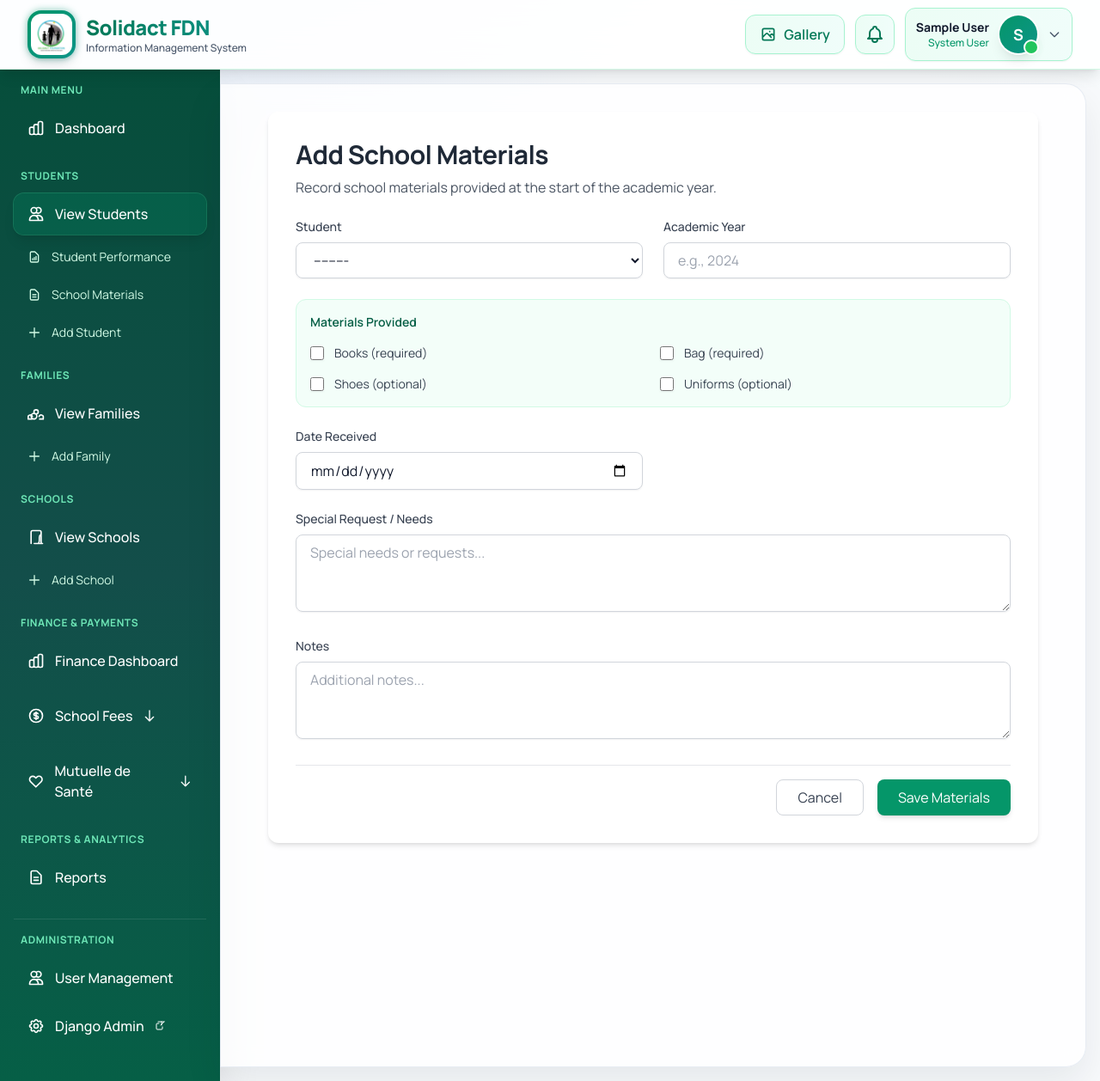
After one commit to niyirerayannick/ssms, a Django app: page /students/materials/add/ in a window 1280 px wide. The commit adds this page. Shown: the whole page at 86% size. Run offline with Django 5.2, Linux system fonts and the light colour scheme; the visitor is signed in with stand-in values (Sample User, id 1); data that the repository does not hold is empty; some libraries are stand-ins or nearby versions.

Commit message:
message 100

```diff
--- a/students/forms.py
+++ b/students/forms.py
@@ -1,5 +1,5 @@
 from django import forms
-from .models import Student, StudentPhoto, StudentMark
+from .models import Student, StudentPhoto, StudentMark, StudentMaterial
 from core.models import School
 from families.models import Family
 from django.contrib.auth.models import User
@@ -214,3 +214,60 @@ class StudentMarkForm(forms.ModelForm):
                 'accept': 'image/*'
             }),
         }
+
+
+class StudentMaterialForm(forms.ModelForm):
+    """Form for recording school materials for sponsored students."""
+
+    class Meta:
+        model = StudentMaterial
+        fields = [
+            'student',
+            'academic_year',
+            'books_received',
+            'bag_received',
+            'shoes_received',
+            'uniforms_received',
+            'received_date',
+            'special_request',
+            'notes',
+        ]
+        widgets = {
+            'student': forms.Select(attrs={
+                'class': 'w-full px-4 py-2 border border-gray-300 rounded-lg focus:ring-2 focus:ring-emerald-500 focus:border-transparent'
+            }),
+            'academic_year': forms.TextInput(attrs={
+                'class': 'w-full px-4 py-2 border border-gray-300 rounded-lg focus:ring-2 focus:ring-emerald-500 focus:border-transparent',
+                'placeholder': 'e.g., 2024'
+            }),
+            'books_received': forms.CheckboxInput(attrs={
+                'class': 'h-4 w-4 text-emerald-600 focus:ring-emerald-500 border-gray-300 rounded'
+            }),
+            'bag_received': forms.CheckboxInput(attrs={
+                'class': 'h-4 w-4 text-emerald-600 focus:ring-emerald-500 border-gray-300 rounded'
+            }),
+            'shoes_received': forms.CheckboxInput(attrs={
+                'class': 'h-4 w-4 text-emerald-600 focus:ring-emerald-500 border-gray-300 rounded'
+            }),
+            'uniforms_received': forms.CheckboxInput(attrs={
+                'class': 'h-4 w-4 text-emerald-600 focus:ring-emerald-500 border-gray-300 rounded'
+            }),
+            'received_date': forms.DateInput(attrs={
+                'class': 'w-full px-4 py-2 border border-gray-300 rounded-lg focus:ring-2 focus:ring-emerald-500 focus:border-transparent',
+                'type': 'date'
+            }),
+            'special_request': forms.Textarea(attrs={
+                'class': 'w-full px-4 py-2 border border-gray-300 rounded-lg focus:ring-2 focus:ring-emerald-500 focus:border-transparent',
+                'rows': 3,
+                'placeholder': 'Special needs or requests...'
+            }),
+            'notes': forms.Textarea(attrs={
+                'class': 'w-full px-4 py-2 border border-gray-300 rounded-lg focus:ring-2 focus:ring-emerald-500 focus:border-transparent',
+                'rows': 3,
+                'placeholder': 'Additional notes...'
+            }),
+        }
+
+    def __init__(self, *args, **kwargs):
+        super().__init__(*args, **kwargs)
+        self.fields['student'].queryset = Student.objects.filter(sponsorship_status='active').order_by('first_name', 'last_name')
--- a/students/urls.py
+++ b/students/urls.py
@@ -7,6 +7,9 @@ urlpatterns = [
     path('', views.student_list, name='student_list'),
     path('add/', views.student_create, name='student_create'),
     path('performance/', views.student_performance, name='student_performance'),
+    path('materials/', views.student_materials, name='student_materials'),
+    path('materials/add/', views.student_material_create, name='student_material_create'),
+    path('materials/<int:pk>/edit/', views.student_material_edit, name='student_material_edit'),
     path('<int:pk>/', views.student_detail, name='student_detail'),
     path('<int:pk>/edit/', views.student_edit, name='student_edit'),
     path('<int:pk>/add-photo/', views.add_photo, name='add_photo'),
--- a/students/views.py
+++ b/students/views.py
@@ -3,10 +3,11 @@ from django.urls import reverse
 from django.contrib.auth.decorators import login_required, permission_required
 from django.contrib import messages
 from django.db.models import Q, Avg
+from django.utils import timezone
 from django.contrib.auth import get_user_model
-from .models import Student, StudentPhoto, StudentMark
+from .models import Student, StudentPhoto, StudentMark, StudentMaterial
 from core.models import Notification
-from .forms import StudentForm, StudentPhotoForm, StudentMarkForm
+from .forms import StudentForm, StudentPhotoForm, StudentMarkForm, StudentMaterialForm
 from families.models import FamilyStudent
 
 
@@ -106,6 +107,98 @@ def student_edit(request, pk):
         form = StudentForm(instance=student)
 
     return render(request, 'students/student_form.html', {'form': form, 'student': student, 'title': 'Edit Student'})
+
+
+@login_required
+@permission_required('students.view_studentmaterial', raise_exception=True)
+def student_materials(request):
+    """List sponsored students and their school material status."""
+    academic_year = request.GET.get('academic_year', str(timezone.now().year))
+    status_filter = request.GET.get('status', '')
+    search_query = request.GET.get('search', '')
+
+    students_qs = Student.objects.filter(sponsorship_status='active')
+    if search_query:
+        students_qs = students_qs.filter(
+            Q(first_name__icontains=search_query) |
+            Q(last_name__icontains=search_query) |
+            Q(family__family_code__icontains=search_query)
+        )
+
+    materials_qs = StudentMaterial.objects.filter(academic_year=academic_year).select_related('student')
+    materials_by_student = {material.student_id: material for material in materials_qs}
+
+    rows = []
+    for student in students_qs.order_by('first_name', 'last_name'):
+        material = materials_by_student.get(student.id)
+        has_all_required = material.all_required_received if material else False
+        if status_filter == 'complete' and not has_all_required:
+            continue
+        if status_filter == 'missing' and has_all_required:
+            continue
+        rows.append({
+            'student': student,
+            'material': material,
+            'has_all_required': has_all_required,
+        })
+
+    total_rows = len(rows)
+    complete_rows = sum(1 for row in rows if row['has_all_required'])
+    missing_rows = total_rows - complete_rows
+
+    available_years = list(
+        StudentMaterial.objects.values_list('academic_year', flat=True)
+        .distinct().order_by('-academic_year')
+    )
+    if academic_year and academic_year not in available_years:
+        available_years.insert(0, academic_year)
+
+    context = {
+        'rows': rows,
+        'academic_year': academic_year,
+        'status_filter': status_filter,
+        'search_query': search_query,
+        'available_years': available_years,
+        'total_rows': total_rows,
+        'complete_rows': complete_rows,
+        'missing_rows': missing_rows,
+    }
+    return render(request, 'students/student_materials.html', context)
+
+
+@login_required
+@permission_required('students.add_studentmaterial', raise_exception=True)
+def student_material_create(request):
+    """Create a school material record."""
+    initial = {}
+    student_id = request.GET.get('student')
+    if student_id:
+        initial['student'] = student_id
+    if request.method == 'POST':
+        form = StudentMaterialForm(request.POST)
+        if form.is_valid():
+            record = form.save()
+            messages.success(request, f"Materials saved for {record.student.full_name}.")
+            return redirect('students:student_materials')
+    else:
+        form = StudentMaterialForm(initial=initial)
+    return render(request, 'students/student_material_form.html', {'form': form, 'title': 'Add School Materials'})
+
+
+@login_required
+@permission_required('students.change_studentmaterial', raise_exception=True)
+def student_material_edit(request, pk):
+    """Edit a school material record."""
+    record = get_object_or_404(StudentMaterial, pk=pk)
+    if request.method == 'POST':
+        form = StudentMaterialForm(request.POST, instance=record)
+        if form.is_valid():
+            form.save()
+            messages.success(request, f"Materials updated for {record.student.full_name}.")
+            return redirect('students:student_materials')
+    else:
+        form = StudentMaterialForm(instance=record)
+    return render(request, 'students/student_material_form.html', {'form': form, 'title': 'Edit School Materials'})
 
 
 @login_required
--- a/templates/partials/sidebar.html
+++ b/templates/partials/sidebar.html
@@ -36,6 +36,16 @@
                             <path stroke-linecap="round" stroke-linejoin="round" stroke-width="2" d="M9 17v-2m3 2v-4m3 4v-6m2 10H7a2 2 0 01-2-2V5a2 2 0 012-2h5.586a1 1 0 01.707.293l5.414 5.414a1 1 0 01.293.707V19a2 2 0 01-2 2z"/>
                         </svg>
                         <span>Student Performance</span>
+                    </a>
+                </li>
+                {% endif %}
+                {% if perms.students.view_studentmaterial %}
+                <li>
+                    <a href="{% url 'students:student_materials' %}" class="flex items-center space-x-3 px-4 py-2 text-sm rounded-lg transition-all duration-200 text-emerald-100 hover:bg-white/10 hover:text-white">
+                        <svg class="w-4 h-4" fill="none" stroke="currentColor" viewBox="0 0 24 24">
+                            <path stroke-linecap="round" stroke-linejoin="round" stroke-width="2" d="M9 12h6m-6 4h6m2 5H7a2 2 0 01-2-2V5a2 2 0 012-2h5.586a1 1 0 01.707.293l5.414 5.414a1 1 0 01.293.707V19a2 2 0 01-2 2z"/>
+                        </svg>
+                        <span>School Materials</span>
                     </a>
                 </li>
                 {% endif %}
@@ -291,6 +301,9 @@
                     {% if perms.students.view_studentmark %}
                     <li><a href="{% url 'students:student_performance' %}" class="block px-4 py-2 rounded-lg hover:bg-white/10 text-sm">📈 Student Performance</a></li>
                     {% endif %}
+                    {% if perms.students.view_studentmaterial %}
+                    <li><a href="{% url 'students:student_materials' %}" class="block px-4 py-2 rounded-lg hover:bg-white/10 text-sm">🎒 School Materials</a></li>
+                    {% endif %}
                     <li><a href="{% url 'students:student_create' %}" class="block px-4 py-2 rounded-lg hover:bg-white/10 text-sm text-emerald-100">+ Add Student</a></li>
                 </ul>
             </div>
--- /dev/null
+++ b/templates/students/student_material_form.html
@@ -0,0 +1,100 @@
+{% extends 'base.html' %}
+
+{% block title %}{{ title }} - SIMS{% endblock %}
+
+{% block content %}
+<div class="max-w-4xl mx-auto animate-fade-in">
+    <div class="bg-white rounded-xl shadow-md p-6 md:p-8">
+        <h1 class="text-3xl font-bold text-gray-800 mb-2">{{ title }}</h1>
+        <p class="text-gray-600 mb-6">Record school materials provided at the start of the academic year.</p>
+
+        <form method="post" class="space-y-6">
+            {% csrf_token %}
+
+            <div class="grid grid-cols-1 md:grid-cols-2 gap-6">
+                <div>
+                    <label for="{{ form.student.id_for_label }}" class="block text-sm font-medium text-gray-700 mb-2">
+                        Student
+                    </label>
+                    {{ form.student }}
+                    {% if form.student.errors %}
+                        <p class="text-red-600 text-sm mt-1">{{ form.student.errors.0 }}</p>
+                    {% endif %}
+                </div>
+                <div>
+                    <label for="{{ form.academic_year.id_for_label }}" class="block text-sm font-medium text-gray-700 mb-2">
+                        Academic Year
+                    </label>
+                    {{ form.academic_year }}
+                    {% if form.academic_year.errors %}
+                        <p class="text-red-600 text-sm mt-1">{{ form.academic_year.errors.0 }}</p>
+                    {% endif %}
+                </div>
+            </div>
+
+            <div class="bg-emerald-50/60 border border-emerald-100 rounded-xl p-4">
+                <p class="text-sm font-semibold text-emerald-800 mb-4">Materials Provided</p>
+                <div class="grid grid-cols-1 md:grid-cols-2 gap-4">
+                    <label class="flex items-center gap-3">
+                        {{ form.books_received }}
+                        <span class="text-sm text-gray-700">Books (required)</span>
+                    </label>
+                    <label class="flex items-center gap-3">
+                        {{ form.bag_received }}
+                        <span class="text-sm text-gray-700">Bag (required)</span>
+                    </label>
+                    <label class="flex items-center gap-3">
+                        {{ form.shoes_received }}
+                        <span class="text-sm text-gray-700">Shoes (optional)</span>
+                    </label>
+                    <label class="flex items-center gap-3">
+                        {{ form.uniforms_received }}
+                        <span class="text-sm text-gray-700">Uniforms (optional)</span>
+                    </label>
+                </div>
+            </div>
+
+            <div class="grid grid-cols-1 md:grid-cols-2 gap-6">
+                <div>
+                    <label for="{{ form.received_date.id_for_label }}" class="block text-sm font-medium text-gray-700 mb-2">
+                        Date Received
+                    </label>
+                    {{ form.received_date }}
+                    {% if form.received_date.errors %}
+                        <p class="text-red-600 text-sm mt-1">{{ form.received_date.errors.0 }}</p>
+                    {% endif %}
+                </div>
+            </div>
+
+            <div>
+                <label for="{{ form.special_request.id_for_label }}" class="block text-sm font-medium text-gray-700 mb-2">
+                    Special Request / Needs
+                </label>
+                {{ form.special_request }}
+                {% if form.special_request.errors %}
+                    <p class="text-red-600 text-sm mt-1">{{ form.special_request.errors.0 }}</p>
+                {% endif %}
+            </div>
+
+            <div>
+                <label for="{{ form.notes.id_for_label }}" class="block text-sm font-medium text-gray-700 mb-2">
+                    Notes
+                </label>
+                {{ form.notes }}
+                {% if form.notes.errors %}
+                    <p class="text-red-600 text-sm mt-1">{{ form.notes.errors.0 }}</p>
+                {% endif %}
+            </div>
+
+            <div class="flex justify-end gap-4 pt-4 border-t border-gray-200">
+                <a href="{% url 'students:student_materials' %}" class="px-6 py-2 border border-gray-300 rounded-lg text-gray-700 hover:bg-gray-50 transition duration-200">
+                    Cancel
+                </a>
+                <button type="submit" class="px-6 py-2 bg-emerald-600 hover:bg-emerald-700 text-white rounded-lg transition duration-200 shadow-md hover:shadow-lg">
+                    Save Materials
+                </button>
+            </div>
+        </form>
+    </div>
+</div>
+{% endblock %}
```
Also changed, not shown: students/admin.py (+8 -1 lines), students/models.py (+27 -0 lines), templates/reports/index.html (+25 -25 lines), templates/students/student_materials.html (added, +161 -0 lines), students/migrations/0007_student_material.py (added).
